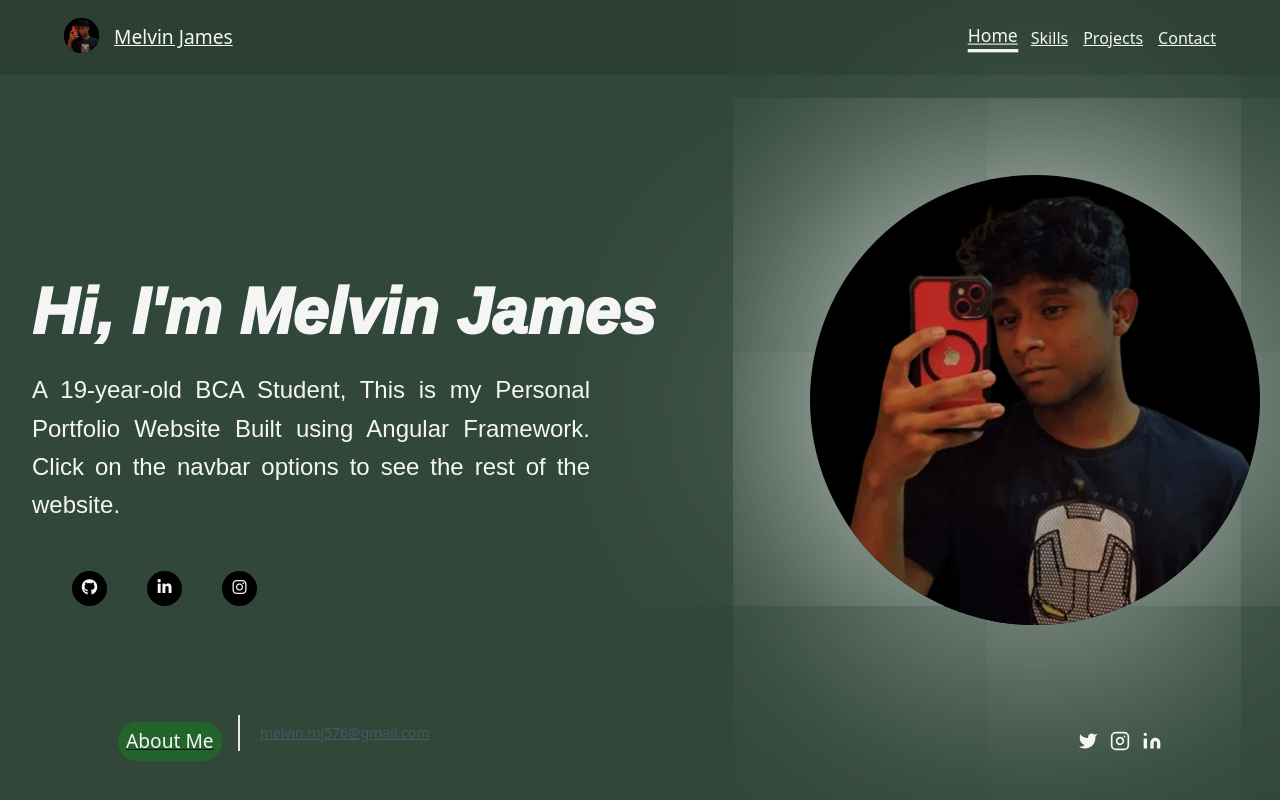
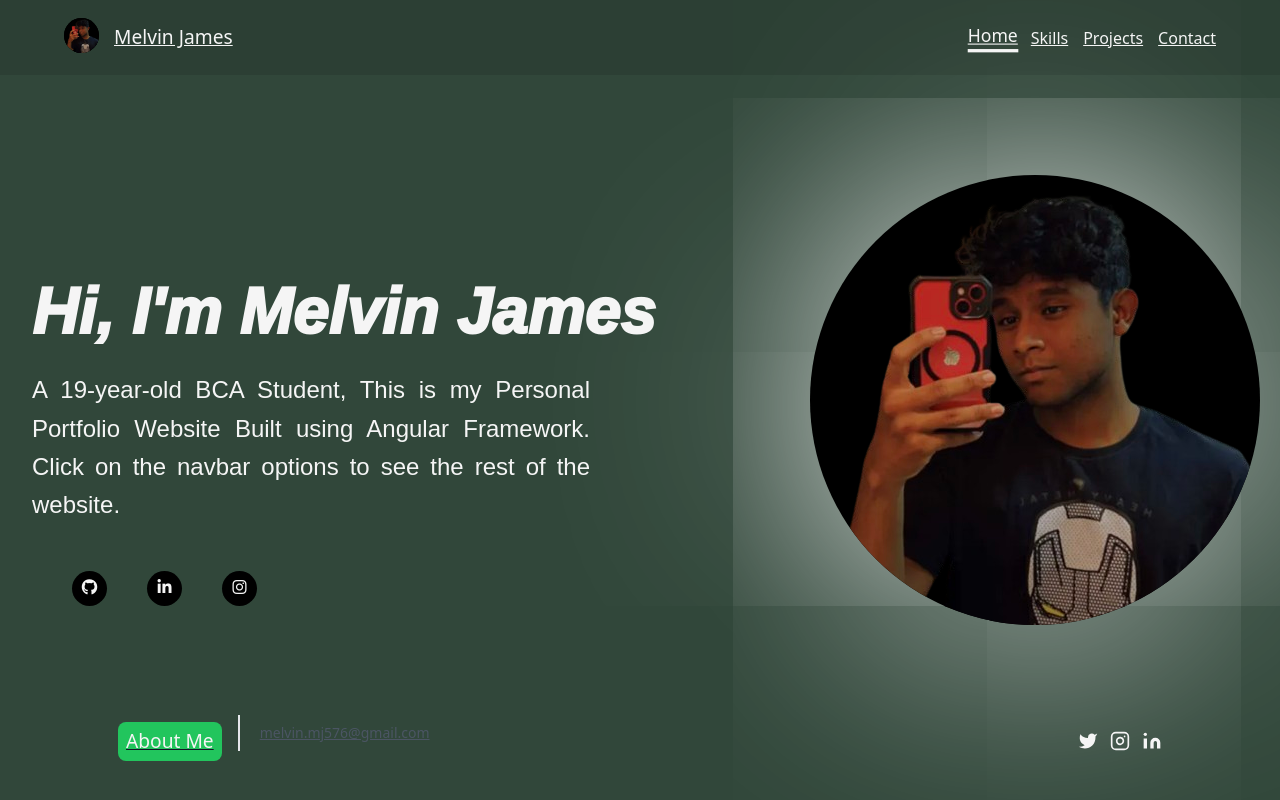
Before and after one commit to melvinjames1/mjpp, an Angular app: page / in a window 1280 px wide. Built offline with nearby package versions, Linux system fonts and the light colour scheme.

Commit message:
Update footer.component.css

```diff
--- a/src/app/footer/footer.component.css
+++ b/src/app/footer/footer.component.css
@@ -13,10 +13,10 @@
 button{
     margin-top: 25px;
     padding: 5px;
-    border-radius: 20px;
+    border-radius: 8px;
     padding-left: 8px;
     padding-right: 8px;
-    background-color: rgba(0, 181, 0, 0.269);
+    background-color: #22C55D;
 }
 svg{
     color: whitesmoke;
@@ -25,7 +25,7 @@ svg{
     color: whitesmoke;
 }
 button:hover{
-    background-color: gray;
+    background-color: #17A34A;
 }
 svg:hover{
     box-shadow: 0 0 5px #ffffff;
```
